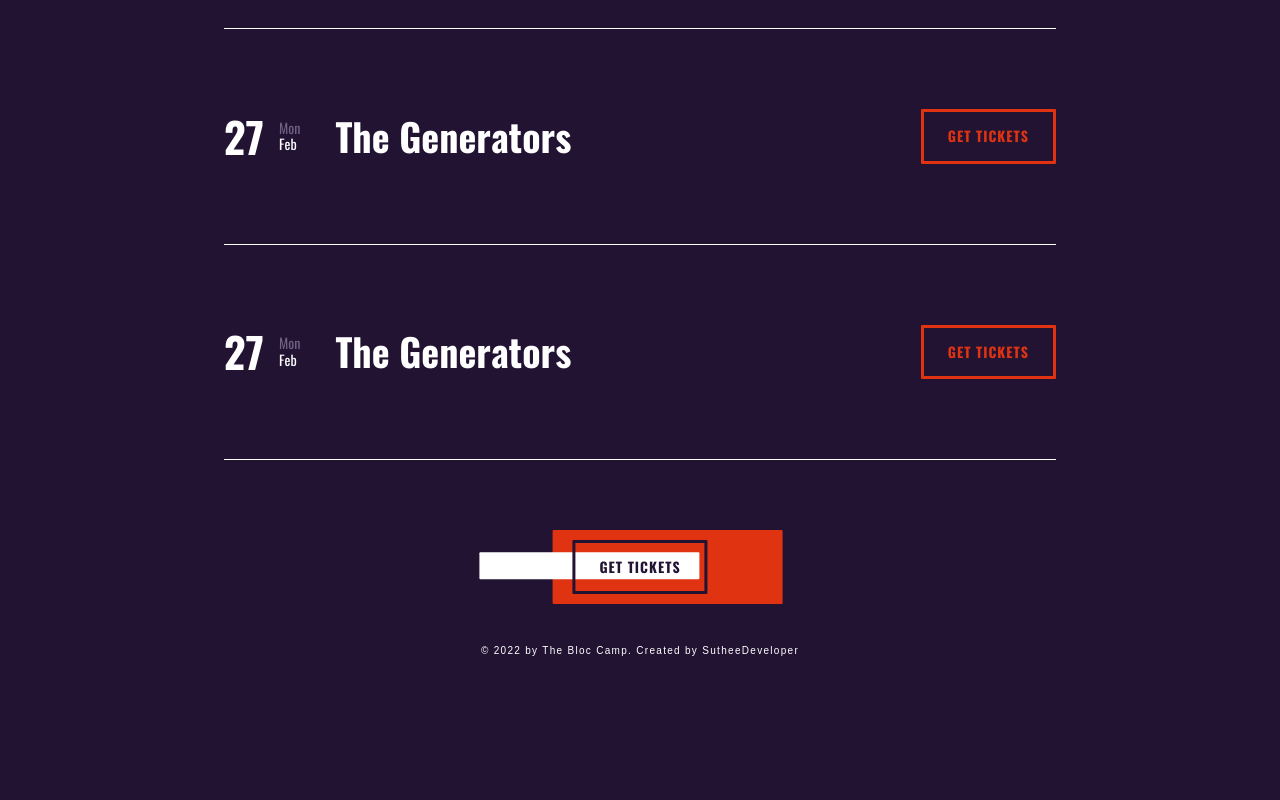
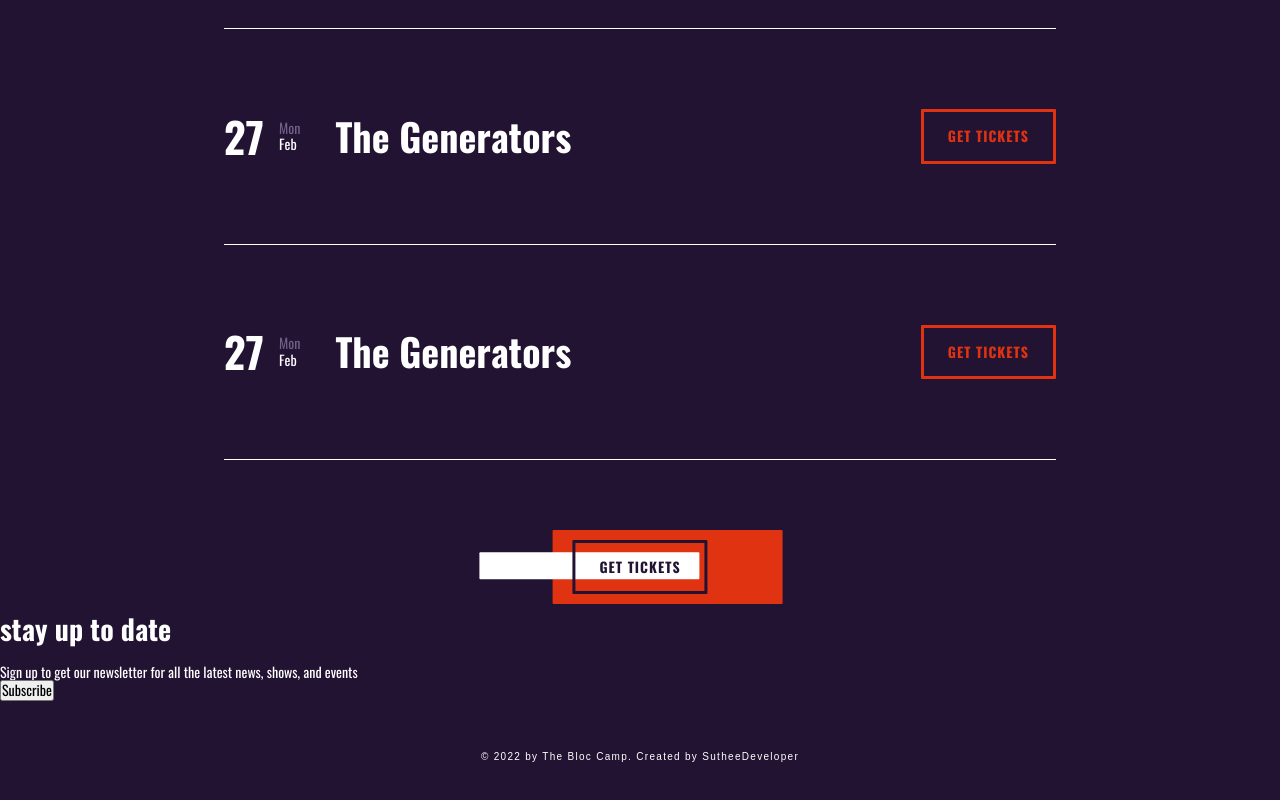
Before and after one commit to SutheeDev/The-Bloc-Camp, a React (Create React App) app in the folder client/: page / in a window 1280 px wide. Shown: the part 2024-2824 px from the top of the page. Before the commit the page ends 2730 px from the top, so only its background shows below. Built offline with nearby package versions, Linux system fonts and the light colour scheme.

Commit message:
add Subscribe component

```diff
--- /dev/null
+++ b/client/src/components/Subscribe.js
@@ -0,0 +1,25 @@
+const Subscribe = () => {
+  return (
+    <section class="subscribe" id="subscribe-form">
+      <div class="subscribe-info">
+        <div class="subscribe-title">
+          <h1>stay up to date</h1>
+          <div class="block"></div>
+        </div>
+        <p>
+          Sign up to get our newsletter for all the latest news, shows, and
+          events
+        </p>
+      </div>
+      <form action="{{ url_for('subscribe') }}" class="subscribe-form">
+        <div class="subscribe-btn-block">
+          <button class="btn subscribe-btn" type="submit">
+            Subscribe
+          </button>
+          <div class="subscribe-btn-bg"></div>
+        </div>
+      </form>
+    </section>
+  );
+};
+export default Subscribe;
--- a/client/src/components/index.js
+++ b/client/src/components/index.js
@@ -4,5 +4,6 @@ import Footer from "./Footer";
 import Slideshow from "./Slideshow";
 import PageTitle from "./Page-title";
 import Shows from "./Shows";
+import Subscribe from "./Subscribe";
 
-export { Navbar, Header, Footer, Slideshow, PageTitle, Shows };
+export { Navbar, Header, Footer, Slideshow, PageTitle, Shows, Subscribe };
--- a/client/src/pages/Landing.js
+++ b/client/src/pages/Landing.js
@@ -5,6 +5,7 @@ import {
   Slideshow,
   PageTitle,
   Shows,
+  Subscribe,
 } from "../components";
 import styled from "styled-components";
 
@@ -26,6 +27,7 @@ const Landing = () => {
         </div>
       </section>
       <Shows />
+      <Subscribe />
       <Footer />
     </Wrapper>
   );
```
